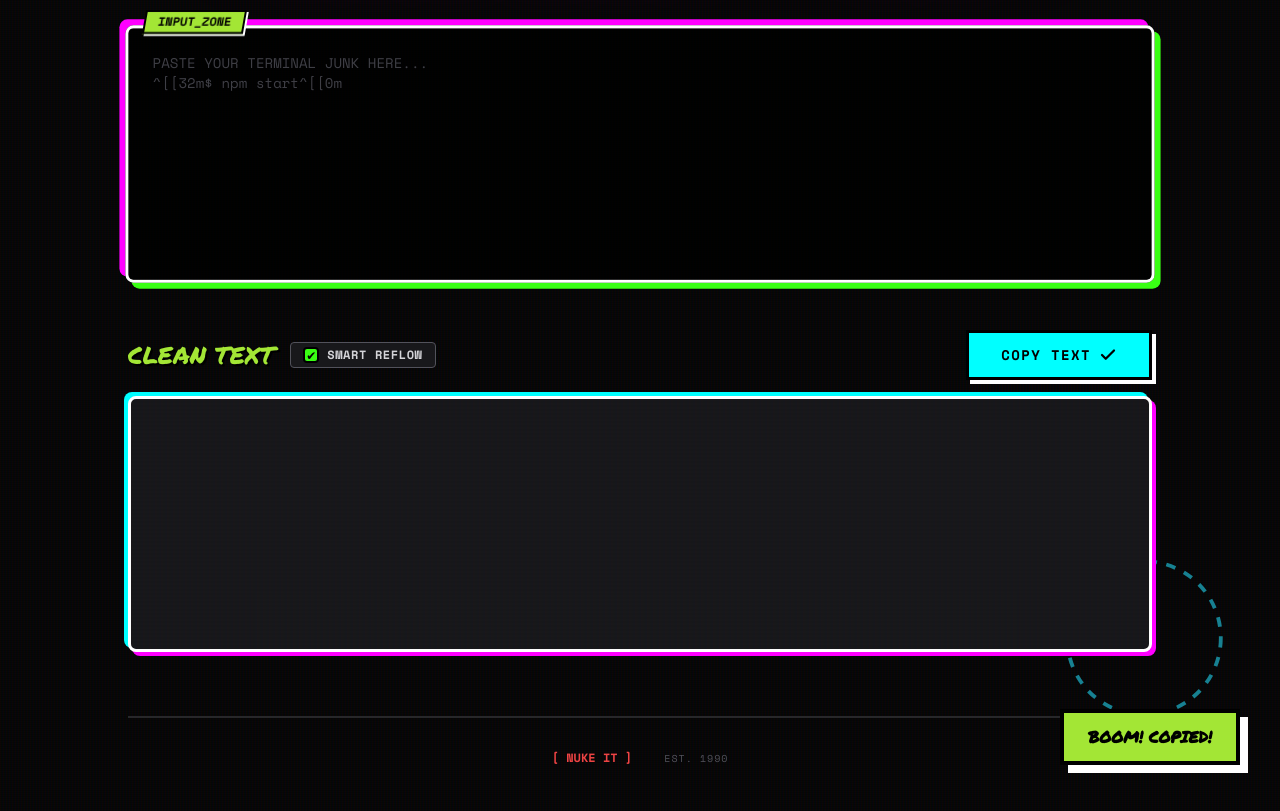
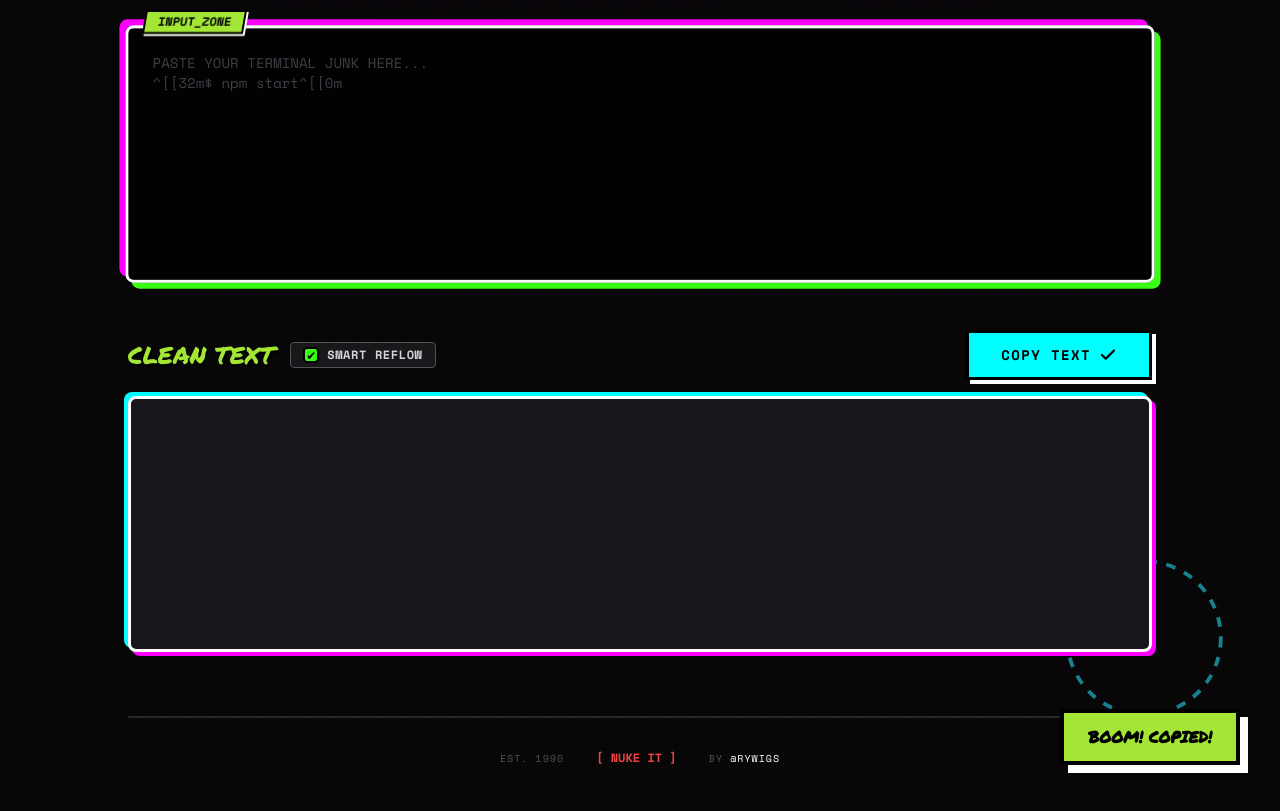
Before and after one commit to hurleywgly/terminal-cleaner, a plain HTML site: page index.html in a window 1280 px wide. Shown: the part 171-982 px from the top of the page. Drawn offline with nearby package versions, Linux system fonts and the light colour scheme.

Commit message:
Add Twitter attribution to footer

```diff
--- a/index.html
+++ b/index.html
@@ -235,10 +235,11 @@
         </main>
 
         <footer class="mt-12 md:mt-16 flex justify-center items-center gap-8 border-t-2 border-zinc-800 pt-8">
+            <div class="text-[10px] text-zinc-600 uppercase tracking-widest">Est. 1990</div>
             <button id="clearBtn" class="text-xs font-bold text-red-500 hover:text-red-400 hover:tracking-widest transition-all duration-300">
                 [ NUKE IT ]
             </button>
-            <div class="text-[10px] text-zinc-600 uppercase tracking-widest">Est. 1990</div>
+            <div class="text-[10px] text-zinc-600 uppercase tracking-widest">BY <a href="https://x.com/rywigs" target="_blank" rel="noopener noreferrer" class="text-white hover:text-cyan-400 transition-colors">@RYWIGS</a></div>
         </footer>
     </div>
 
```
